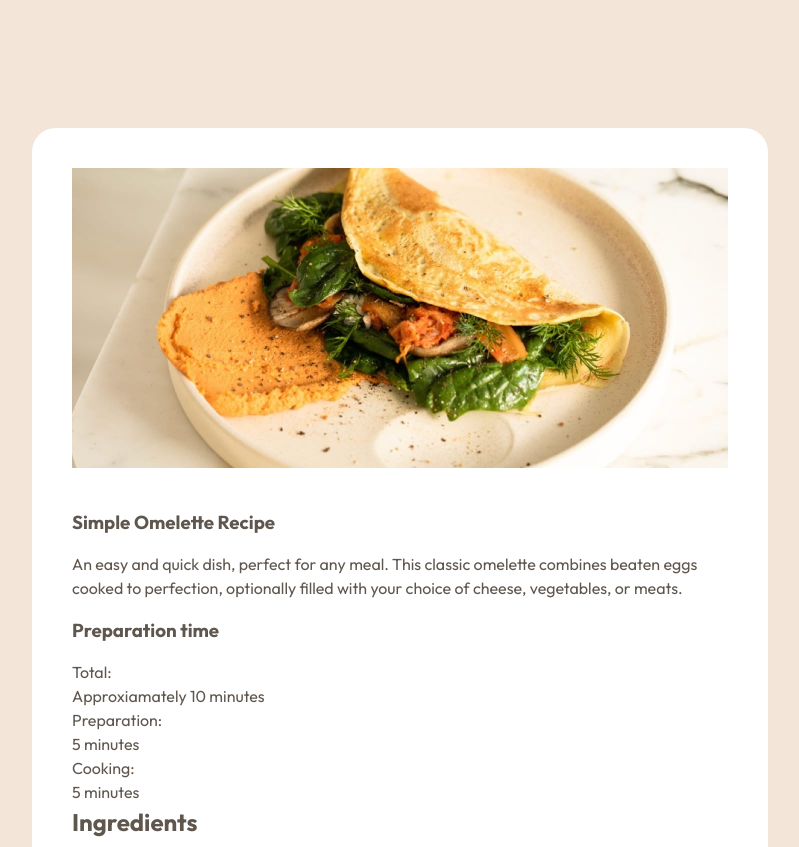
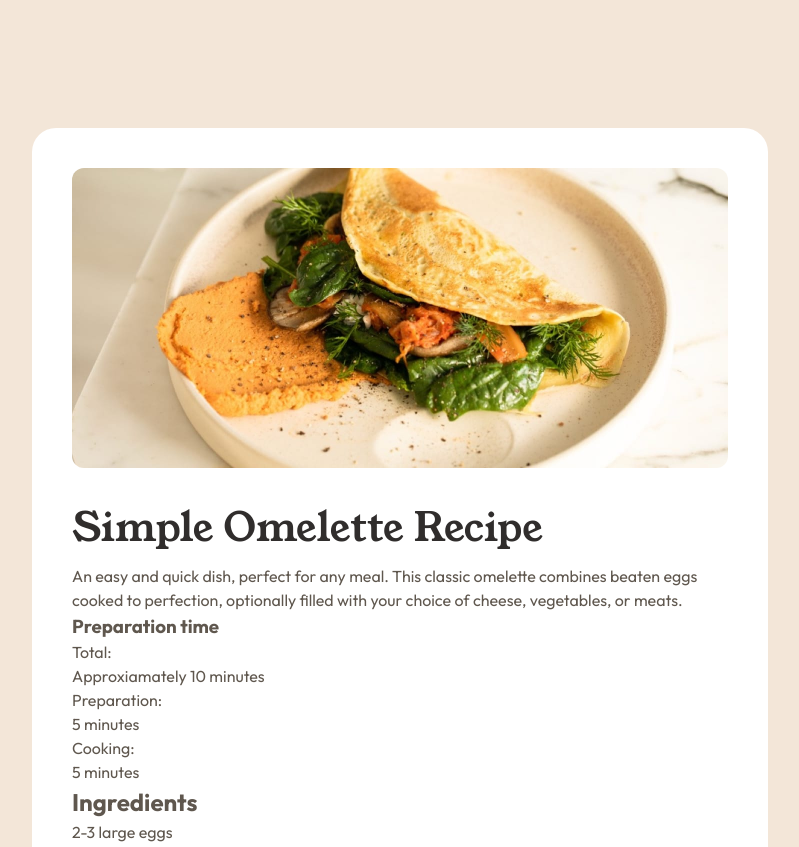
Before and after one commit to jordanallybrown/frontendmentor, a plain HTML site: page recipe-page-main/index.html in a window 1280 px wide. Shown: the top 847 px of the page, without its empty margins (240-1039 px from the left). Drawn offline with Linux system fonts and the light colour scheme.

Commit message:
add styles for header

```diff
--- a/recipe-page-main/index.html
+++ b/recipe-page-main/index.html
@@ -23,19 +23,21 @@
   </head>
   <body>
     <main>
-      <article>
+      <article class="card">
         <img
           class="card__hero"
           src="./assets/images/image-omelette.jpeg"
           alt="An omelette"
         />
         <section class="card__content">
-          <h1>Simple Omelette Recipe</h1>
-          <p>
-            An easy and quick dish, perfect for any meal. This classic omelette
-            combines beaten eggs cooked to perfection, optionally filled with
-            your choice of cheese, vegetables, or meats.
-          </p>
+          <header class="card__header">
+            <h1>Simple Omelette Recipe</h1>
+            <p>
+              An easy and quick dish, perfect for any meal. This classic
+              omelette combines beaten eggs cooked to perfection, optionally
+              filled with your choice of cheese, vegetables, or meats.
+            </p>
+          </header>
           <section class="card__preparation">
             <h3>Preparation time</h3>
             <dl>
--- a/recipe-page-main/style.css
+++ b/recipe-page-main/style.css
@@ -55,7 +55,7 @@ h4,
 h5,
 h6,
 p {
-  margin-bottom: 1rem;
+  margin-bottom: 0;
 }
 
 /* Links */
@@ -100,7 +100,7 @@ main {
   padding: var(--space-1600) var(--space-600);
 }
 
-article {
+.card {
   background-color: var(--white);
   max-width: 736px;
   border-radius: var(--space-300);
@@ -109,3 +109,16 @@ article {
   padding: var(--space-500);
   gap: var(--space-500);
 }
+
+.card__hero {
+  border-radius: var(--space-150);
+}
+
+.card h1 {
+  margin-bottom: 1rem;
+  color: var(--stone-900);
+  font-weight: var(--fw-regular);
+  font-family: var(--ff-serif);
+  font-size: var(--fs-2xl);
+  line-height: 1;
+}
```
